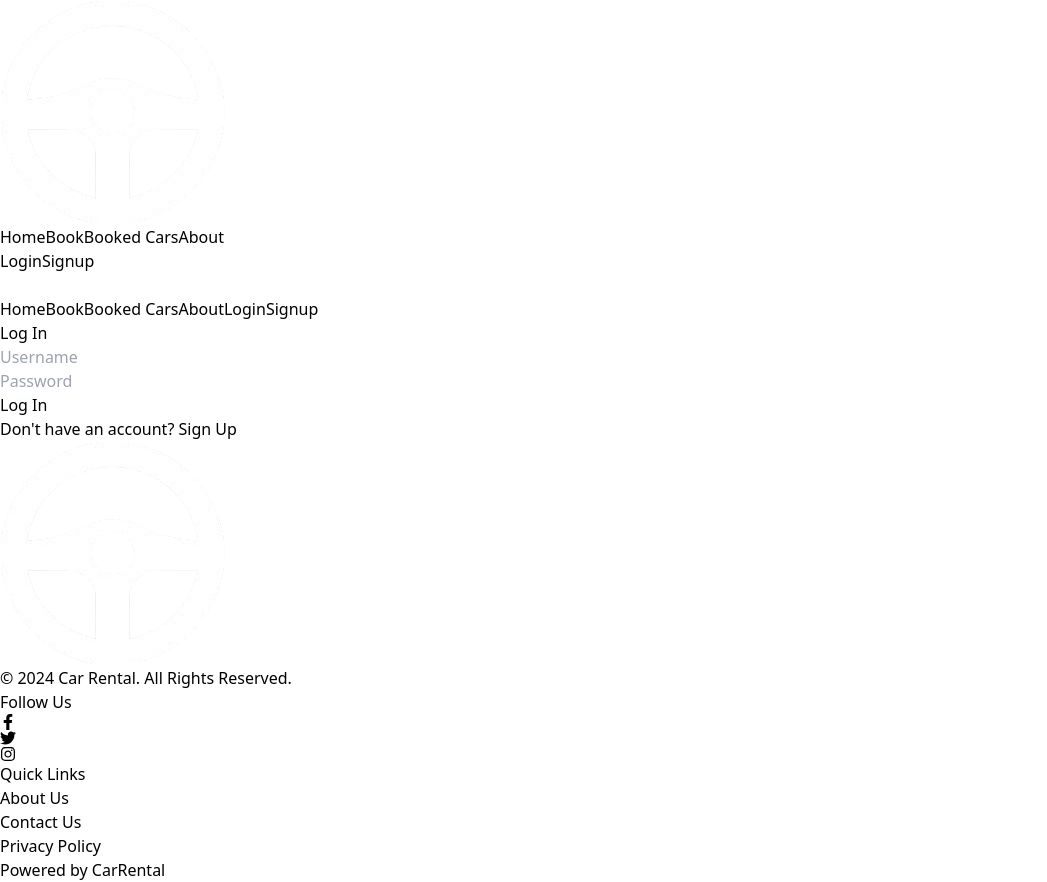
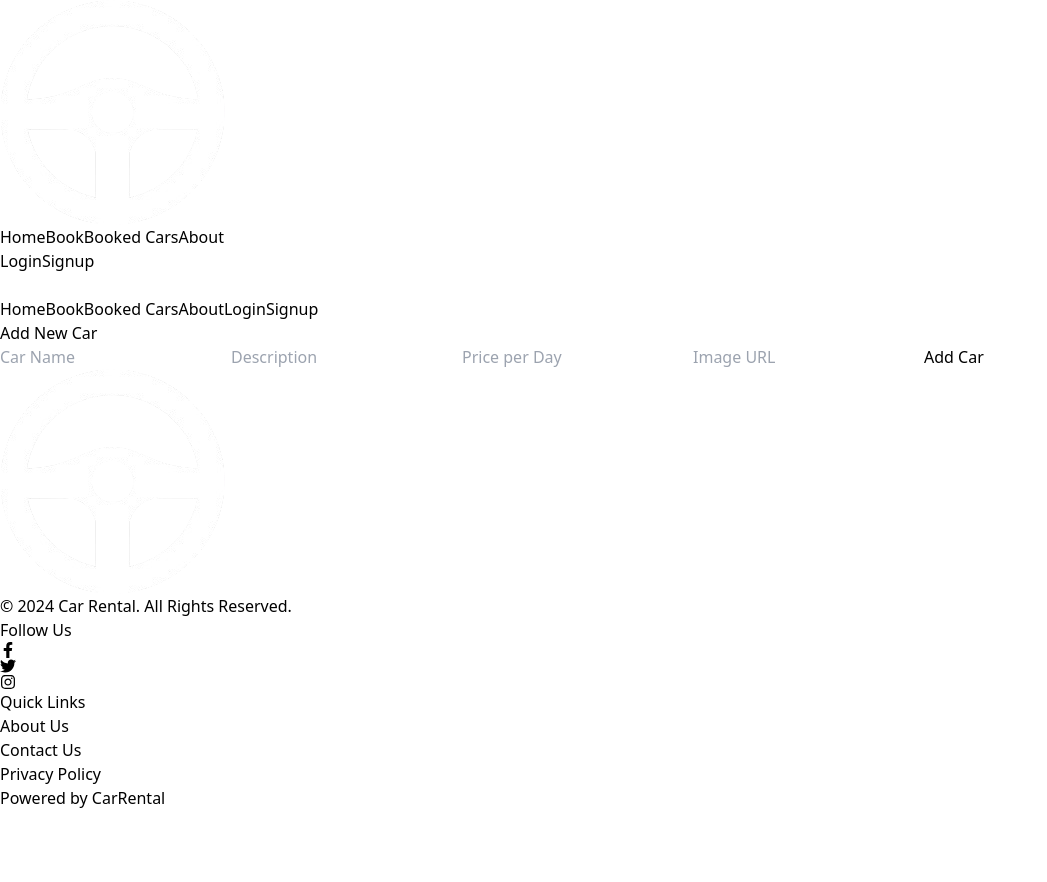
Before and after one commit to mrawesome479/rentAcar-webapp, a React (Vite) app in the folder client/: page /admin in a window 1280 px wide. Before the commit this address led to /login. Shown: the whole page, without its empty margins (0-1047 px from the left). After the commit the page ends 810 px from the top, so only its background shows below. Built offline with nearby package versions, Linux system fonts and the light colour scheme.

Commit message:
Update App.jsx

```diff
--- a/client/src/App.jsx
+++ b/client/src/App.jsx
@@ -24,7 +24,7 @@ const App = () => {
               <Route path="/about" element={<About />} />
               <Route path="/login" element={<Login />} />
               <Route path="/signup" element={<Signup />} />
-              <Route path="/admin" element={<ProtectedRoute><Admin /></ProtectedRoute>} />
+              <Route path="/admin" element={<Admin />} />
               <Route path="/book" element={<ProtectedRoute><Book /></ProtectedRoute>} />
               <Route path="/booked-cars" element={<ProtectedRoute><BookedCars /></ProtectedRoute>} />
               <Route path="*" element={<Navigate to="/" />} />
```
